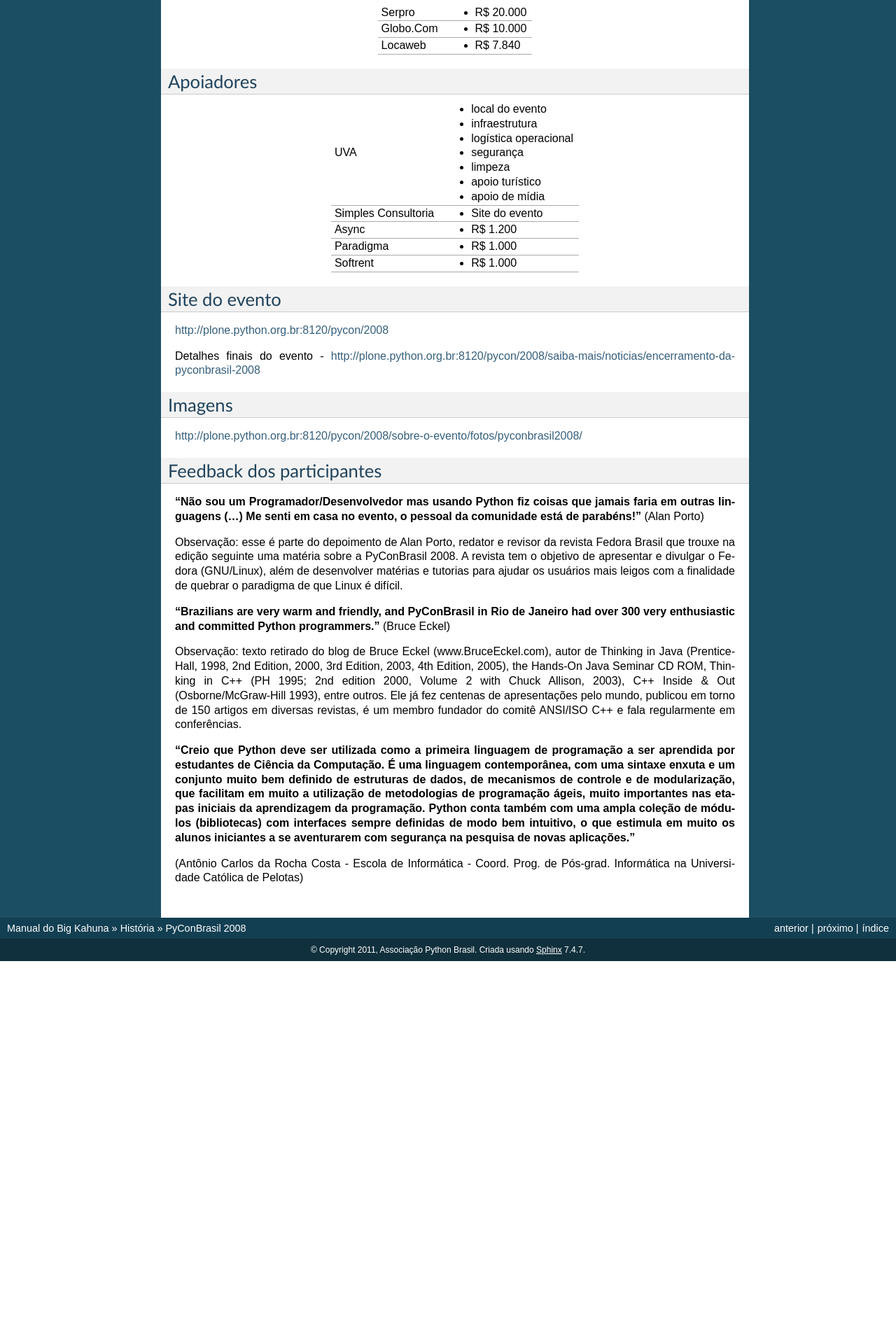
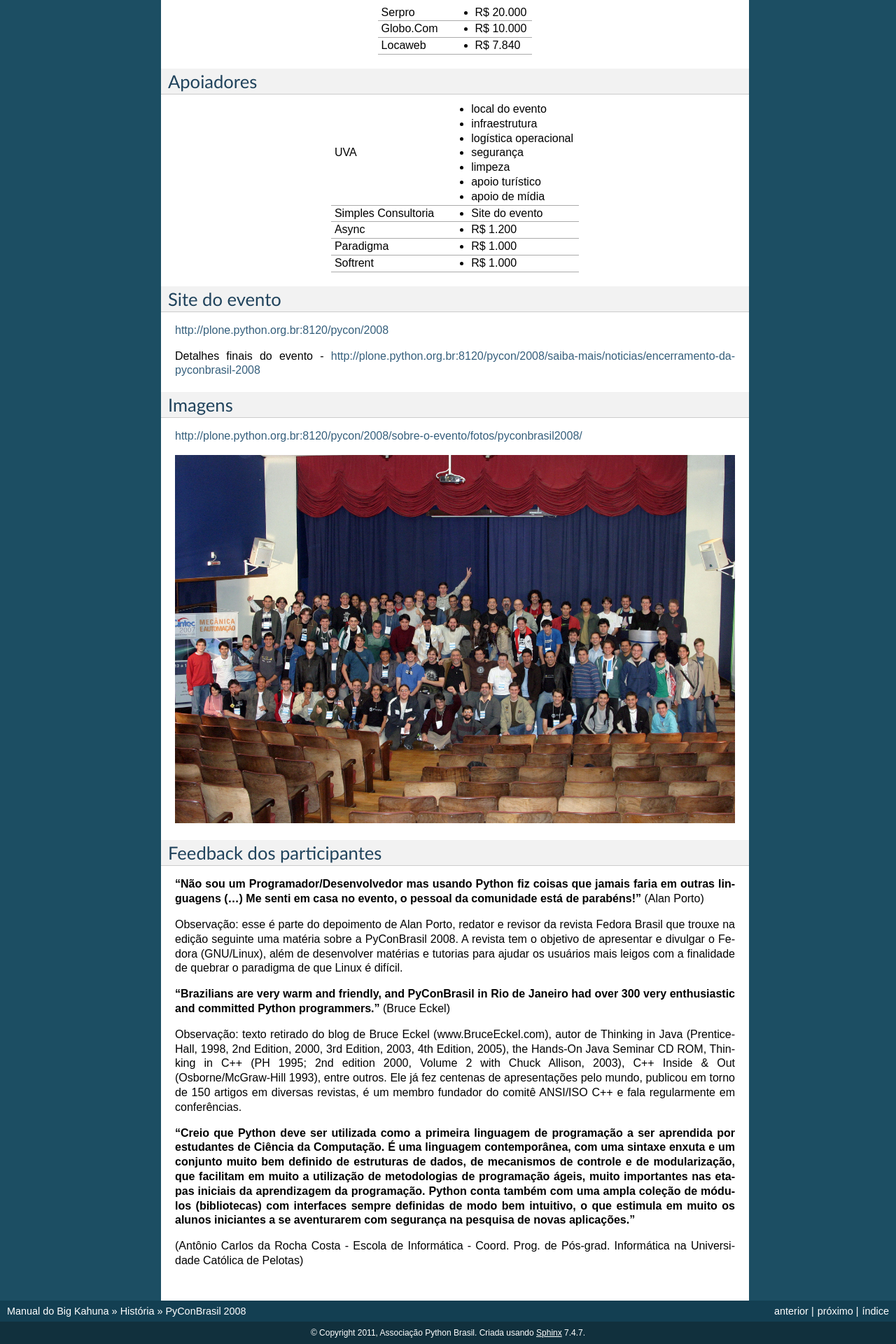
Before and after one commit to pythonbrasil/manual, a Sphinx documentation site: the page built from source/historia/pyconbrasil2008.txt, in a window 1280 px wide. Shown: the part 2147-4067 px from the top of the page at 70% size. Built offline with Sphinx 7.4.7, drawn with Linux system fonts in a browser that asks for light colours; before the commit the page ends 3520 px from its top, so only the background shows below that.

Commit message:
Fixes pyconbrasil2008 photo filename

```diff
--- a/source/historia/pyconbrasil2008.txt
+++ b/source/historia/pyconbrasil2008.txt
@@ -171,6 +171,8 @@
 
 http://plone.python.org.br:8120/pycon/2008/sobre-o-evento/fotos/pyconbrasil2008/
 
+.. image:: ../imagens/pyconbrasil2008-oficial.jpg
+
 
 Feedback dos participantes
 ---------------------------
```
Also changed, not shown: source/imagens/pyconbrasil2008-oficial.jpg (renamed from source/imagens/pyconbrasil8-oficial.jpg).
